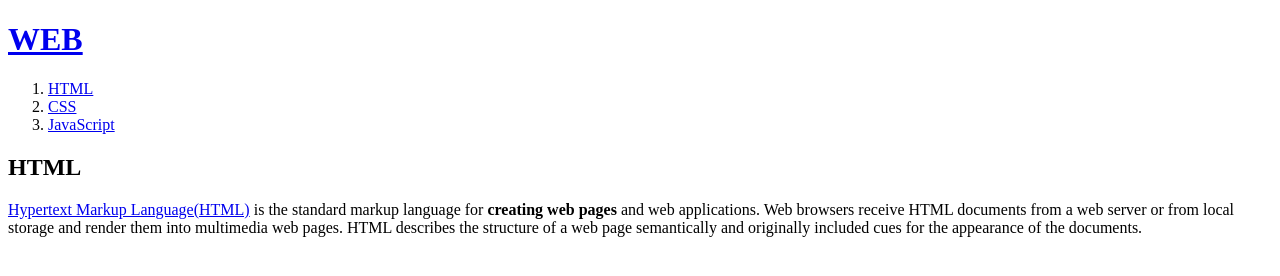
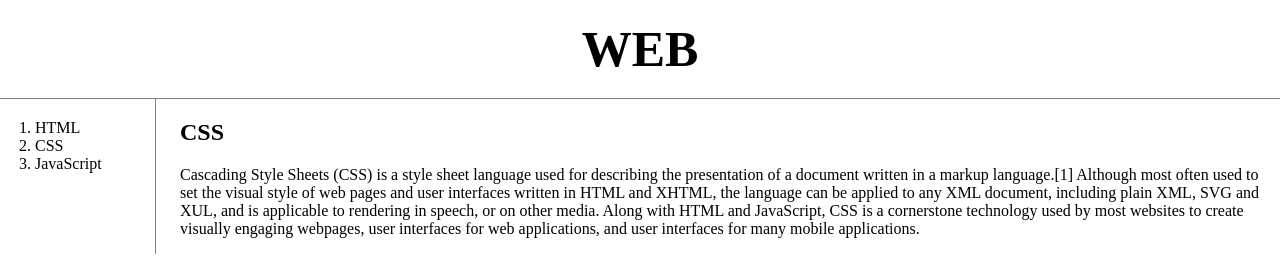
Before and after one commit to doeunidang/my-first-web, a plain HTML site: page 2.html in a window 1280 px wide. Drawn offline with Linux system fonts and the light colour scheme.

Commit message:
Add files via upload

```diff
--- a/2.html
+++ b/2.html
@@ -2,18 +2,61 @@
 <html>
 <head>
     <meta charset="utf-8">
-    <title>WEB1 - html</title>
+    <title>WEB1 - CSS</title>
+    <style>
+        body{
+            margin:0;
+        }
+        a{
+            color:black;
+            text-decoration: none;
+        }
+        h1{
+            font-size:50px;
+            text-align:center;
+            border-bottom:1px solid grey;
+            margin:0;
+            padding:20px;
+        }
+
+        #grid ol{
+            border-right:1px solid grey;
+            width:100px;
+            margin:0;
+            padding:20px 20px 20px 35px;
+
+        }
+        #grid{
+            display:grid;
+            grid-template-columns: 150px 1fr;
+        }
+        #grid #article{
+            padding-left:30px;
+        }
+    </style>
 </head>
 <body>
     <h1><a href="index.html">WEB</a></h1>
-    <ol>
-        <li><a href="1.html">HTML</a></li>
-        <li><a href="2.html">CSS</a></li>
-        <li><a href="3.html">JavaScript</a></li>
-    </ol>
-    <h2>HTML</h2>
-    <p><a href="https://www.w3.org/TR/html5/">Hypertext Markup Language(HTML)</a> is the standard markup language for <strong>creating web pages</strong> and web applications.
-        Web browsers receive HTML documents from a web server or from local storage and render them into multimedia web pages.
-        HTML describes the structure of a web page semantically and originally included cues for the appearance of the documents.</p>
+    <div id="grid">
+        <ol>
+            <li><a href="1.html">HTML</a></li>
+            <li><a href="2.html">CSS</a></li>
+            <li><a href="3.html">JavaScript</a></li>
+        </ol>
+        <div id="article">
+            <h2>CSS</h2>
+            <p>
+                Cascading Style Sheets (CSS) is a style sheet language used for
+                describing the presentation of a document written in a markup
+                language.[1] Although most often used to set the visual style of
+                web pages and user interfaces written in HTML and XHTML, the language
+                can be applied to any XML document, including plain XML, SVG and XUL,
+                and is applicable to rendering in speech, or on other media. Along
+                with HTML and JavaScript, CSS is a cornerstone technology used by most
+                websites to create visually engaging webpages, user interfaces for web applications,
+                and user interfaces for many mobile applications.
+            </p>
+        </div>
+    </div>
 </body>
 </html>
```
Also changed, not shown: 1.html (+1 -1 lines), 3.html (+3 -5 lines), box.html (added, +23 -0 lines), grid.html (added, +27 -0 lines), index.html (+31 -4 lines), mediaquery.html (added, +25 -0 lines).
